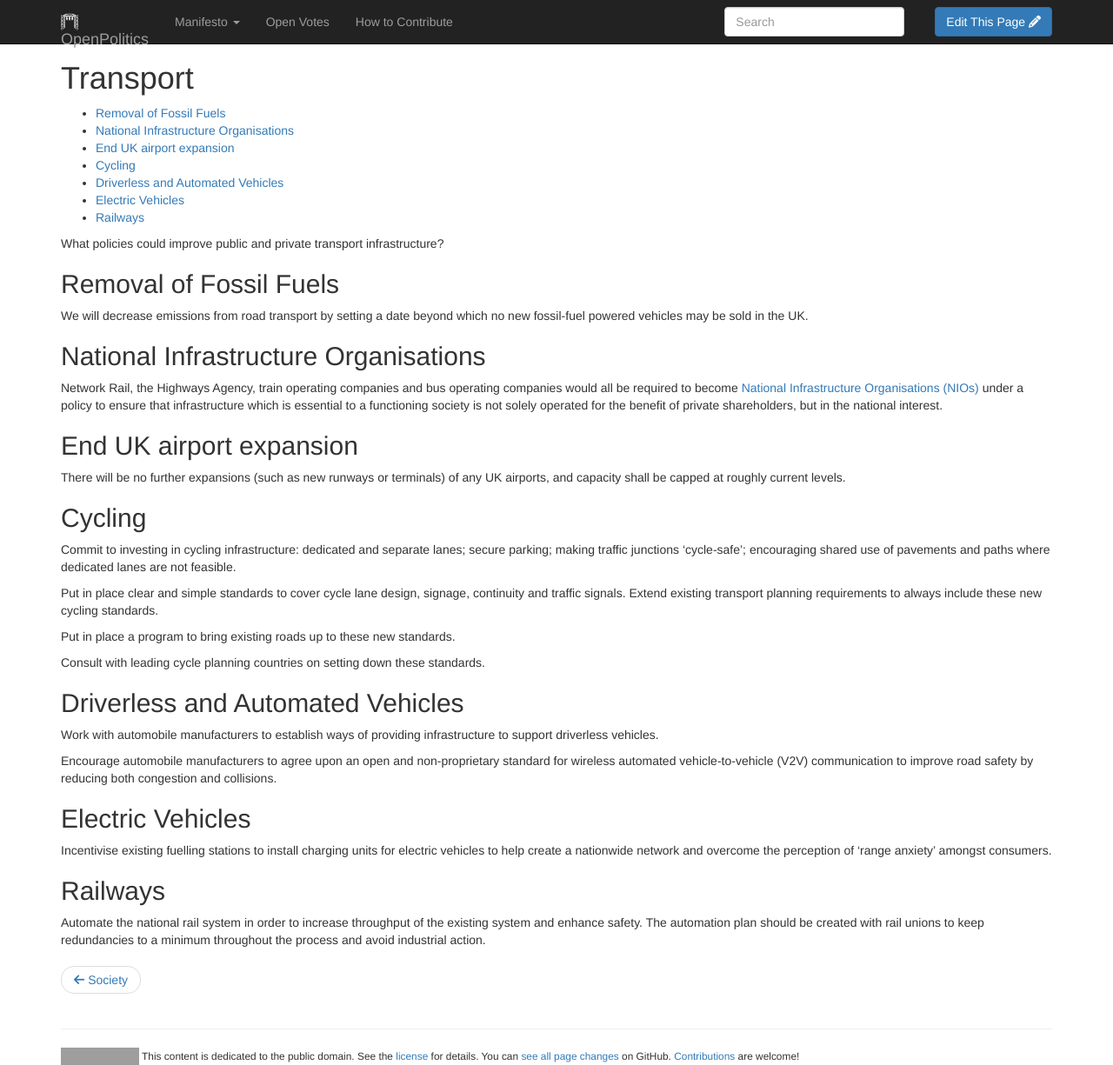
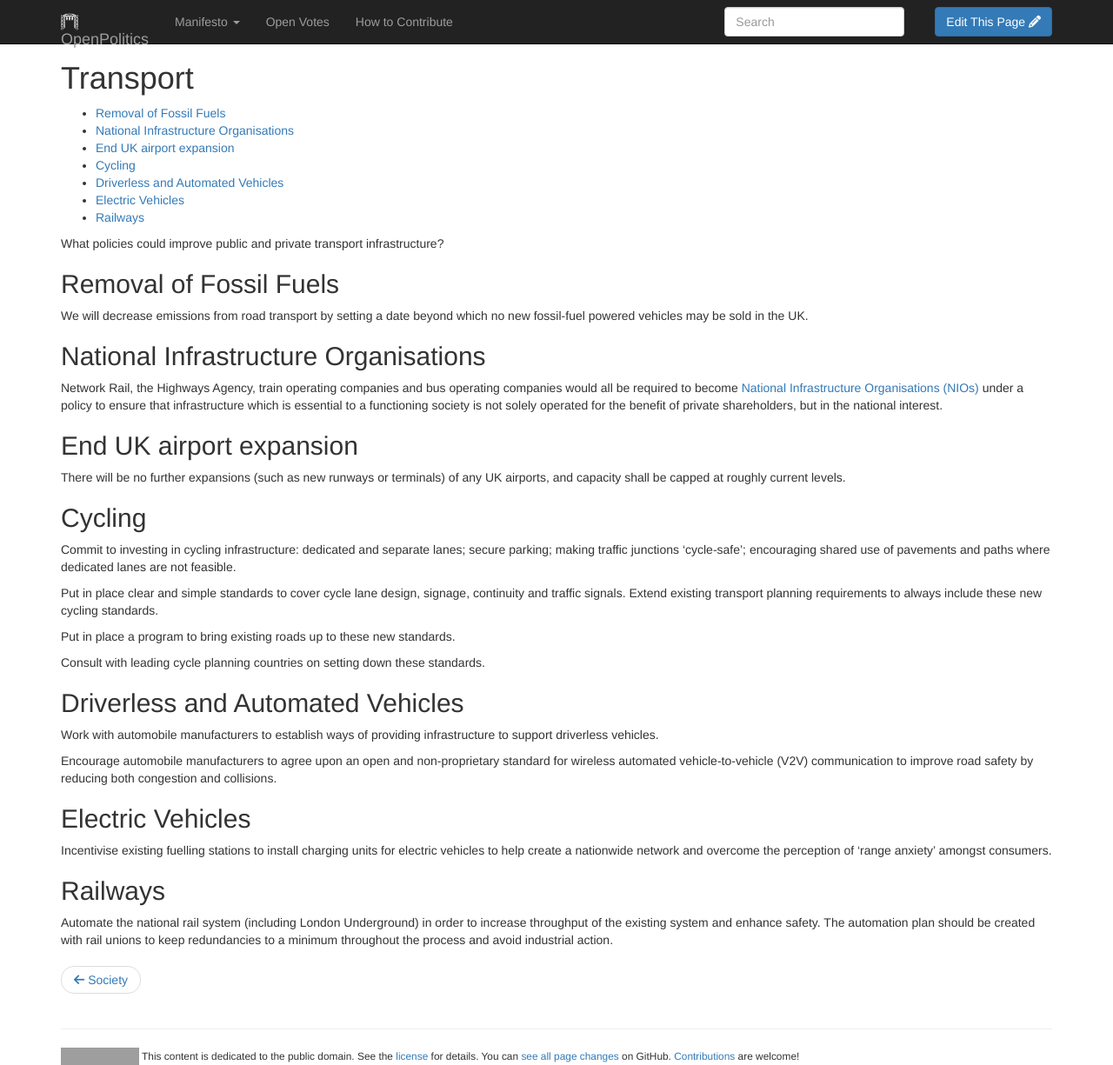
Before and after one commit to openpolitics/manifesto, a Jekyll site: the page built from manifesto/transport.md, in a window 1280 px wide and 1225 px high. Shown: the whole window at 87% size. Built offline with Jekyll 4.4.1, drawn with Linux system fonts in a browser that asks for light colours; nearby versions of some CDN libraries; library files that are not in the unit come from our copies; grey boxes are pictures that could not be loaded.

Commit message:
Include the underground

```diff
--- a/manifesto/transport.md
+++ b/manifesto/transport.md
@@ -43,4 +43,4 @@ Incentivise existing fuelling stations to install charging units for electric ve
 
 ## Railways
 
-Automate the national rail system in order to increase throughput of the existing system and enhance safety. The automation plan should be created with rail unions to keep redundancies to a minimum throughout the process and avoid industrial action.
+Automate the national rail system (including London Underground) in order to increase throughput of the existing system and enhance safety. The automation plan should be created with rail unions to keep redundancies to a minimum throughout the process and avoid industrial action.
```
